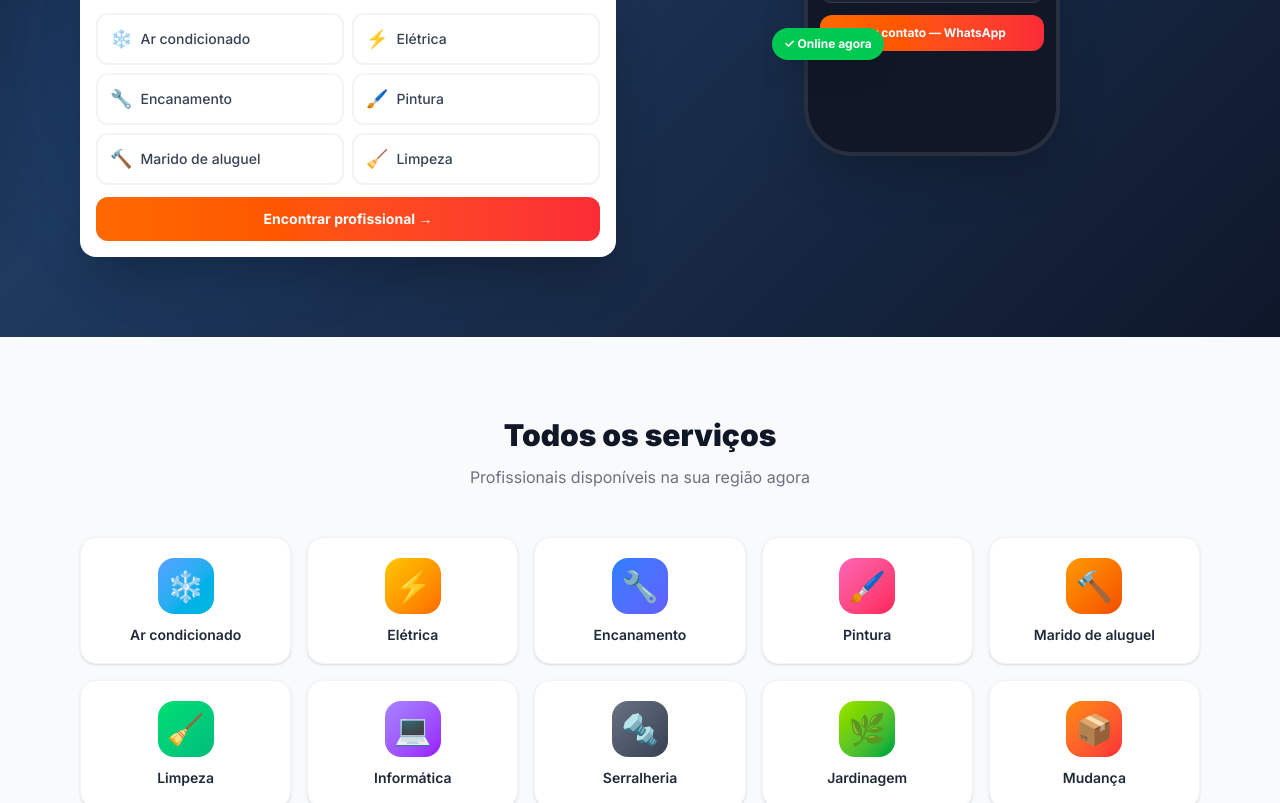
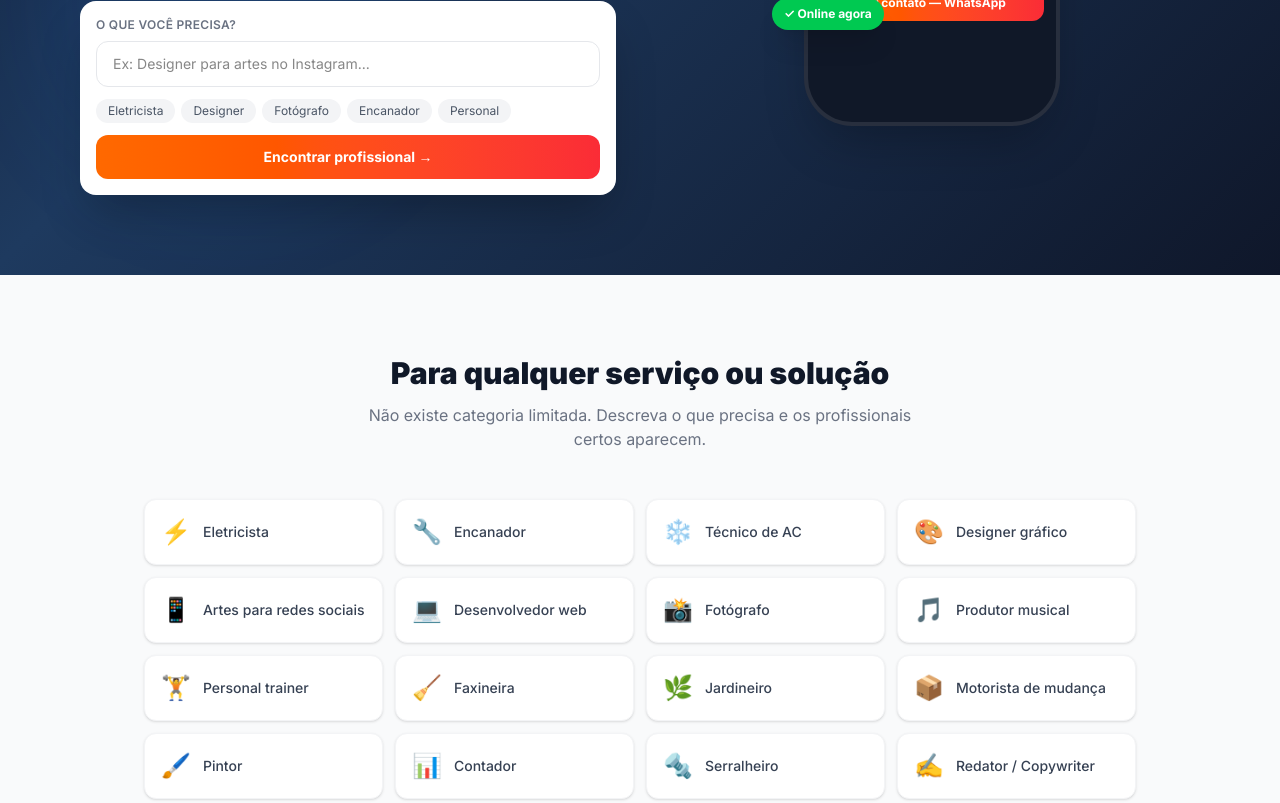
Before and after one commit to daniramosfox-star/storypay, a Next.js app: page / in a window 1280 px wide. Shown: the part 600-1403 px from the top of the page. Built offline with nearby package versions, Linux system fonts and the light colour scheme.

Commit message:
feat: open marketplace — free text service description, remove fixed categories

```diff
--- a/app/api/auth/signup/route.ts
+++ b/app/api/auth/signup/route.ts
@@ -8,7 +8,7 @@ function sanitize(v: string | undefined) {
 
 export async function POST(req: NextRequest) {
   try {
-    const { email, senha, nome, telefone, categoria, cidade, bio } = await req.json()
+    const { email, senha, nome, telefone, especialidade, cidade, bio } = await req.json()
 
     if (!email || !senha || !nome) {
       return NextResponse.json({ error: 'Campos obrigatórios faltando' }, { status: 400 })
@@ -52,7 +52,7 @@ export async function POST(req: NextRequest) {
       tipo: 'prestador',
       nome,
       telefone: telefone || null,
-      categoria_id: categoria || null,
+      especialidade: especialidade || null,
       cidade_id: cidade || null,
       bio: bio || null,
       is_online: false,
--- a/app/cadastro/page.tsx
+++ b/app/cadastro/page.tsx
@@ -51,7 +51,7 @@ function CadastroContent() {
     senha: '',
     confirmSenha: '',
     telefone: '',
-    categoria: '',
+    especialidade: '', // campo livre: "o que você faz?"
     cidade: '',
     bio: '',
   })
@@ -72,7 +72,7 @@ function CadastroContent() {
 
   const goStep3 = () => {
     setTried(true)
-    if (form.categoria && form.cidade) { setStep(3); setTried(false) }
+    if (form.especialidade && form.cidade) { setStep(3); setTried(false) }
   }
 
   const handleSubmit = async () => {
@@ -90,7 +90,7 @@ function CadastroContent() {
           senha: form.senha,
           nome: form.nome,
           telefone: form.telefone,
-          categoria: form.categoria,
+          especialidade: form.especialidade,
           cidade: form.cidade,
           bio: form.bio,
         }),
@@ -217,13 +217,16 @@ function CadastroContent() {
                 </div>
 
                 <div>
-                  <label className="text-sm font-medium text-gray-700 block mb-1">Categoria de serviço</label>
-                  <select name="categoria" value={form.categoria} onChange={h}
-                    className={`w-full border rounded-xl px-4 py-3 text-sm focus:outline-none focus:ring-2 focus:ring-orange-400 bg-white ${tried && !form.categoria ? 'border-red-400 bg-red-50' : 'border-gray-200'}`}>
-                    <option value="">Selecione sua especialidade...</option>
-                    {CATEGORIAS.map(c => <option key={c.id} value={c.id}>{c.emoji} {c.nome}</option>)}
-                  </select>
-                  {err(tried && !form.categoria, 'Selecione sua categoria')}
+                  <label className="text-sm font-medium text-gray-700 block mb-1">O que você faz? <span className="text-gray-400 font-normal">(descreva livremente)</span></label>
+                  <input
+                    name="especialidade"
+                    value={form.especialidade}
+                    onChange={h}
+                    placeholder="Ex: Designer gráfico, artes para redes sociais e logos"
+                    className={`w-full border rounded-xl px-4 py-3 text-sm focus:outline-none focus:ring-2 focus:ring-orange-400 ${tried && !form.especialidade ? 'border-red-400 bg-red-50' : 'border-gray-200'}`}
+                  />
+                  <p className="text-xs text-gray-400 mt-1">Escreva como se estivesse apresentando seu serviço para um cliente</p>
+                  {err(tried && !form.especialidade, 'Descreva o serviço que você oferece')}
                 </div>
 
                 <div>
--- a/app/page.tsx
+++ b/app/page.tsx
@@ -49,37 +49,36 @@ export default function Home() {
 
               <h1 className="text-4xl sm:text-5xl lg:text-6xl font-black text-white leading-tight mb-6">
                 Encontre o profissional{' '}
-                <span className="gradient-text">certo agora</span>
+                <span className="gradient-text">que você precisa</span>
               </h1>
 
               <p className="text-white/70 text-xl leading-relaxed mb-8">
-                Eletricista, encanador, técnico de ar condicionado e muito mais — disponíveis perto de você agora. Contato direto pelo WhatsApp.
+                Descreva qualquer serviço ou solução — eletricista, designer, fotógrafo, personal trainer e muito mais. Profissionais disponíveis perto de você agora, contato direto pelo WhatsApp.
               </p>
 
               {/* Request form quick */}
               <div className="bg-white rounded-2xl p-4 shadow-2xl shadow-black/30">
-                <p className="text-gray-500 text-xs font-semibold uppercase tracking-wide mb-3">Qual serviço você precisa?</p>
-                <div className="grid grid-cols-2 gap-2 mb-3">
-                  {CATEGORIAS.slice(0, 6).map(cat => (
-                    <button
-                      key={cat.id}
-                      onClick={() => setCatSelecionada(cat.id)}
-                      className={`flex items-center gap-2 px-3 py-2.5 rounded-xl border-2 text-sm font-medium transition-all text-left ${
-                        catSelecionada === cat.id
-                          ? 'border-orange-500 bg-orange-50 text-orange-700'
-                          : 'border-gray-100 text-gray-700 hover:border-orange-300 hover:bg-orange-50/50'
-                      }`}
-                    >
-                      <span className="text-lg">{cat.emoji}</span>
-                      <span className="leading-tight">{cat.nome}</span>
+                <p className="text-gray-500 text-xs font-semibold uppercase tracking-wide mb-2">O que você precisa?</p>
+                <input
+                  type="text"
+                  value={catSelecionada}
+                  onChange={e => setCatSelecionada(e.target.value)}
+                  placeholder="Ex: Designer para artes no Instagram..."
+                  className="w-full border border-gray-200 rounded-xl px-4 py-3 text-sm focus:outline-none focus:ring-2 focus:ring-orange-400 mb-3"
+                />
+                <div className="flex flex-wrap gap-1.5 mb-3">
+                  {['Eletricista', 'Designer', 'Fotógrafo', 'Encanador', 'Personal'].map(s => (
+                    <button key={s} onClick={() => setCatSelecionada(s)}
+                      className="text-xs px-3 py-1 bg-gray-100 hover:bg-orange-100 hover:text-orange-700 text-gray-600 rounded-full transition-all">
+                      {s}
                     </button>
                   ))}
                 </div>
                 <Link
-                  href={catSelecionada ? `/pedir?categoria=${catSelecionada}` : '/pedir'}
+                  href={catSelecionada ? `/pedir?q=${encodeURIComponent(catSelecionada)}` : '/pedir'}
                   className="block w-full bg-gradient-to-r from-orange-500 to-red-500 text-white font-bold py-3 rounded-xl text-center hover:scale-[1.01] transition-all text-sm"
                 >
-                  {catSelecionada ? `Encontrar ${CATEGORIAS.find(c => c.id === catSelecionada)?.nome} →` : 'Encontrar profissional →'}
+                  Encontrar profissional →
                 </Link>
               </div>
             </div>
@@ -139,26 +138,43 @@ export default function Home() {
         </div>
       </section>
 
-      {/* Categorias */}
+      {/* Como é amplo */}
       <section className="py-20 bg-gray-50">
-        <div className="max-w-6xl mx-auto px-4">
+        <div className="max-w-5xl mx-auto px-4">
           <div className="text-center mb-12">
-            <h2 className="text-3xl font-black text-gray-900 mb-3">Todos os serviços</h2>
-            <p className="text-gray-500">Profissionais disponíveis na sua região agora</p>
+            <h2 className="text-3xl font-black text-gray-900 mb-3">Para qualquer serviço ou solução</h2>
+            <p className="text-gray-500 max-w-xl mx-auto">Não existe categoria limitada. Descreva o que precisa e os profissionais certos aparecem.</p>
           </div>
-          <div className="grid grid-cols-2 sm:grid-cols-3 lg:grid-cols-5 gap-4">
-            {CATEGORIAS.map(cat => (
-              <Link
-                key={cat.id}
-                href={`/pedir?categoria=${cat.id}`}
-                className="bg-white rounded-2xl p-5 flex flex-col items-center gap-3 border border-gray-100 shadow-sm card-hover text-center group"
-              >
-                <div className={`w-14 h-14 rounded-2xl bg-gradient-to-br ${cat.cor} flex items-center justify-center text-3xl group-hover:scale-110 transition-transform`}>
-                  {cat.emoji}
-                </div>
-                <p className="font-semibold text-gray-800 text-sm leading-tight">{cat.nome}</p>
+          <div className="grid grid-cols-2 sm:grid-cols-3 lg:grid-cols-4 gap-3">
+            {[
+              { emoji: '⚡', label: 'Eletricista' },
+              { emoji: '🔧', label: 'Encanador' },
+              { emoji: '❄️', label: 'Técnico de AC' },
+              { emoji: '🎨', label: 'Designer gráfico' },
+              { emoji: '📱', label: 'Artes para redes sociais' },
+              { emoji: '💻', label: 'Desenvolvedor web' },
+              { emoji: '📸', label: 'Fotógrafo' },
+              { emoji: '🎵', label: 'Produtor musical' },
+              { emoji: '🏋️', label: 'Personal trainer' },
+              { emoji: '🧹', label: 'Faxineira' },
+              { emoji: '🌿', label: 'Jardineiro' },
+              { emoji: '📦', label: 'Motorista de mudança' },
+              { emoji: '🖌️', label: 'Pintor' },
+              { emoji: '📊', label: 'Contador' },
+              { emoji: '🔩', label: 'Serralheiro' },
+              { emoji: '✍️', label: 'Redator / Copywriter' },
+            ].map((s, i) => (
+              <Link key={i} href="/pedir"
+                className="bg-white rounded-xl p-4 flex items-center gap-3 border border-gray-100 shadow-sm hover:border-orange-300 hover:bg-orange-50 transition-all group">
+                <span className="text-2xl group-hover:scale-110 transition-transform">{s.emoji}</span>
+                <span className="text-sm font-medium text-gray-700">{s.label}</span>
               </Link>
             ))}
+          </div>
+          <div className="text-center mt-6">
+            <Link href="/pedir" className="inline-flex items-center gap-2 text-orange-600 font-semibold text-sm hover:underline">
+              Não encontrou? Descreva qualquer serviço →
+            </Link>
           </div>
         </div>
       </section>
--- a/app/pedir/page.tsx
+++ b/app/pedir/page.tsx
@@ -1,14 +1,22 @@
 'use client'
 
-import { useState, useEffect, Suspense } from 'react'
-import { useSearchParams } from 'next/navigation'
+import { useState, Suspense } from 'react'
 import Link from 'next/link'
-import { CATEGORIAS, formatWhatsApp } from '@/lib/frepay/data'
+import { formatWhatsApp } from '@/lib/frepay/data'
+
+const exemplos = [
+  'Designer gráfico para criar logo e identidade visual',
+  'Eletricista para trocar o quadro de luz',
+  'Encanador — torneira pingando',
+  'Técnico de ar condicionado para manutenção',
+  'Personal trainer para treinos online',
+  'Fotógrafo para ensaio de família',
+  'Desenvolvedor para criar um site simples',
+  'Motorista para mudança residencial',
+]
 
 function PedirContent() {
-  const params = useSearchParams()
   const [step, setStep] = useState(1)
-  const [categoria, setCategoria] = useState(params.get('categoria') || '')
   const [descricao, setDescricao] = useState('')
   const [endereco, setEndereco] = useState('')
   const [localizando, setLocalizando] = useState(false)
@@ -17,8 +25,6 @@ function PedirContent() {
   const [urgente, setUrgente] = useState(false)
   const [enviado, setEnviado] = useState(false)
   const [tried, setTried] = useState(false)
-
-  const cat = CATEGORIAS.find(c => c.id === categoria)
 
   const formatTel = (v: string) => {
     const d = v.replace(/\D/g, '').slice(0, 11)
@@ -41,7 +47,7 @@ function PedirContent() {
 
   const avancar = () => {
     setTried(true)
-    if (step === 1 && categoria && descricao) { setStep(2); setTried(false) }
+    if (step === 1 && descricao.length >= 10) { setStep(2); setTried(false) }
     if (step === 2 && endereco) { setStep(3); setTried(false) }
     if (step === 3 && nome && telefone.replace(/\D/g,'').length >= 10) setEnviado(true)
   }
@@ -53,7 +59,7 @@ function PedirContent() {
           <div className="text-6xl mb-4">✅</div>
           <h1 className="text-2xl font-black text-gray-900 mb-2">Pedido enviado!</h1>
           <p className="text-gray-500 text-sm mb-6">
-            Prestadores de <strong>{cat?.nome}</strong> disponíveis na sua área serão notificados agora. O profissional entrará em contato pelo WhatsApp.
+            Prestadores disponíveis na sua área que atendem o que você precisa serão notificados agora. O profissional entrará em contato pelo WhatsApp.
           </p>
           <div className="bg-green-50 border border-green-200 rounded-2xl p-4 mb-6 flex items-center gap-3">
             <span className="text-3xl">📱</span>
@@ -92,41 +98,39 @@ function PedirContent() {
           ))}
         </div>
 
-        {/* Step 1 — Categoria + Descrição */}
+        {/* Step 1 — O que você precisa? */}
         {step === 1 && (
           <div className="flex flex-col gap-5">
             <div>
-              <h1 className="text-2xl font-black text-gray-900 mb-1">Qual serviço você precisa?</h1>
-              <p className="text-gray-400 text-sm">Selecione a categoria e descreva o problema</p>
+              <h1 className="text-2xl font-black text-gray-900 mb-1">O que você precisa?</h1>
+              <p className="text-gray-400 text-sm">Descreva livremente — qualquer serviço ou solução</p>
             </div>
 
             <div>
-              <label className="text-xs font-semibold text-gray-500 uppercase tracking-wide block mb-2">Categoria</label>
-              <div className="grid grid-cols-2 gap-2">
-                {CATEGORIAS.map(c => (
-                  <button key={c.id} onClick={() => setCategoria(c.id)}
-                    className={`flex items-center gap-2 px-3 py-2.5 rounded-xl border-2 text-sm font-medium transition-all text-left ${
-                      categoria === c.id ? 'border-orange-500 bg-orange-50 text-orange-700' : 'border-gray-200 text-gray-700 bg-white hover:border-orange-300'
-                    }`}>
-                    <span className="text-xl flex-shrink-0">{c.emoji}</span>
-                    <span className="leading-tight">{c.nome}</span>
+              <textarea
+                value={descricao}
+                onChange={e => setDescricao(e.target.value)}
+                rows={4}
+                placeholder="Ex: Preciso de um designer para criar artes para o meu Instagram..."
+                className={`w-full border rounded-xl px-4 py-3 text-sm focus:outline-none focus:ring-2 focus:ring-orange-400 resize-none bg-white ${tried && descricao.length < 10 ? 'border-red-400 bg-red-50' : 'border-gray-200'}`}
+              />
+              <div className="flex justify-between items-center mt-1">
+                {err(tried && descricao.length < 10, 'Descreva com mais detalhes (mín. 10 caracteres)')}
+                <p className="text-xs text-gray-300 ml-auto">{descricao.length} chars</p>
+              </div>
+            </div>
+
+            {/* Exemplos clicáveis */}
+            <div>
+              <p className="text-xs font-semibold text-gray-400 uppercase tracking-wide mb-2">Exemplos — clique para usar</p>
+              <div className="flex flex-wrap gap-2">
+                {exemplos.map((ex, i) => (
+                  <button key={i} onClick={() => setDescricao(ex)}
+                    className="text-xs px-3 py-1.5 bg-white border border-gray-200 rounded-full text-gray-600 hover:border-orange-400 hover:text-orange-700 hover:bg-orange-50 transition-all text-left">
+                    {ex.slice(0, 40)}{ex.length > 40 ? '...' : ''}
                   </button>
                 ))}
               </div>
-              {err(tried && !categoria, 'Selecione a categoria do serviço')}
-            </div>
-
-            <div>
-              <label className="text-xs font-semibold text-gray-500 uppercase tracking-wide block mb-1.5">Descreva o problema</label>
-              <textarea
-                value={descricao} onChange={e => setDescricao(e.target.value)}
-                rows={4}
-                placeholder={cat
-                  ? `Ex: ${cat.id === 'ar-condicionado' ? 'Meu ar condicionado não está gelando, preciso de manutenção urgente.' : cat.id === 'eletrica' ? 'Preciso trocar o quadro de luz e instalar 2 tomadas novas.' : 'Descreva o que precisa...'}`
-                  : 'Descreva o que você precisa com o máximo de detalhes possível...'}
-                className={`w-full border rounded-xl px-4 py-3 text-sm focus:outline-none focus:ring-2 focus:ring-orange-400 resize-none bg-white ${tried && !descricao ? 'border-red-400 bg-red-50' : 'border-gray-200'}`}
-              />
-              {err(tried && !descricao, 'Descreva o problema para os prestadores entenderem o que precisa')}
             </div>
 
             <label className="flex items-center gap-3 bg-orange-50 border border-orange-200 rounded-xl p-3 cursor-pointer">
@@ -151,11 +155,8 @@ function PedirContent() {
               <p className="text-gray-400 text-sm">Para encontrar prestadores perto de você</p>
             </div>
 
-            <button
-              onClick={usarGeolocalizacao}
-              disabled={localizando}
-              className="flex items-center gap-3 bg-blue-50 border-2 border-blue-200 rounded-xl p-4 text-left hover:border-blue-400 transition-all disabled:opacity-50"
-            >
+            <button onClick={usarGeolocalizacao} disabled={localizando}
+              className="flex items-center gap-3 bg-blue-50 border-2 border-blue-200 rounded-xl p-4 text-left hover:border-blue-400 transition-all disabled:opacity-50">
               <span className="text-2xl">{localizando ? '⏳' : '📍'}</span>
               <div>
                 <p className="font-bold text-blue-800 text-sm">{localizando ? 'Obtendo localização...' : 'Usar minha localização atual'}</p>
@@ -171,12 +172,10 @@ function PedirContent() {
 
             <div>
               <label className="text-xs font-semibold text-gray-500 uppercase tracking-wide block mb-1.5">Digite seu endereço</label>
-              <input
-                value={endereco} onChange={e => setEndereco(e.target.value)}
+              <input value={endereco} onChange={e => setEndereco(e.target.value)}
                 placeholder="Ex: Rua dos Pinheiros, 120 — Setor Bueno, Goiânia"
-                className={`w-full border rounded-xl px-4 py-3 text-sm focus:outline-none focus:ring-2 focus:ring-orange-400 bg-white ${tried && !endereco ? 'border-red-400 bg-red-50' : 'border-gray-200'}`}
-              />
-              {err(tried && !endereco, 'Informe seu endereço para encontrarmos profissionais próximos')}
+                className={`w-full border rounded-xl px-4 py-3 text-sm focus:outline-none focus:ring-2 focus:ring-orange-400 bg-white ${tried && !endereco ? 'border-red-400 bg-red-50' : 'border-gray-200'}`} />
+              {err(tried && !endereco, 'Informe seu endereço')}
             </div>
 
             <div className="flex gap-3">
@@ -196,61 +195,40 @@ function PedirContent() {
 
             <div>
               <label className="text-xs font-semibold text-gray-500 uppercase tracking-wide block mb-1.5">Seu nome</label>
-              <input
-                value={nome} onChange={e => setNome(e.target.value)}
-                placeholder="Como você se chama?"
-                className={`w-full border rounded-xl px-4 py-3 text-sm focus:outline-none focus:ring-2 focus:ring-orange-400 bg-white ${tried && !nome ? 'border-red-400 bg-red-50' : 'border-gray-200'}`}
-              />
+              <input value={nome} onChange={e => setNome(e.target.value)} placeholder="Como você se chama?"
+                className={`w-full border rounded-xl px-4 py-3 text-sm focus:outline-none focus:ring-2 focus:ring-orange-400 bg-white ${tried && !nome ? 'border-red-400 bg-red-50' : 'border-gray-200'}`} />
               {err(tried && !nome, 'Informe seu nome')}
             </div>
 
             <div>
-              <label className="text-xs font-semibold text-gray-500 uppercase tracking-wide block mb-1.5">
-                WhatsApp / Telefone
-              </label>
-              <input
-                value={telefone}
-                onChange={e => setTelefone(formatTel(e.target.value))}
-                placeholder="(62) 99999-9999"
-                inputMode="tel"
-                className={`w-full border rounded-xl px-4 py-3 text-sm focus:outline-none focus:ring-2 focus:ring-orange-400 bg-white ${tried && telefone.replace(/\D/g,'').length < 10 ? 'border-red-400 bg-red-50' : 'border-gray-200'}`}
-              />
-              {err(tried && telefone.replace(/\D/g,'').length < 10, 'Informe um número de WhatsApp válido')}
-
-              {/* Botão WhatsApp preview */}
+              <label className="text-xs font-semibold text-gray-500 uppercase tracking-wide block mb-1.5">WhatsApp / Telefone</label>
+              <input value={telefone} onChange={e => setTelefone(formatTel(e.target.value))}
+                placeholder="(62) 99999-9999" inputMode="tel"
+                className={`w-full border rounded-xl px-4 py-3 text-sm focus:outline-none focus:ring-2 focus:ring-orange-400 bg-white ${tried && telefone.replace(/\D/g,'').length < 10 ? 'border-red-400 bg-red-50' : 'border-gray-200'}`} />
+              {err(tried && telefone.replace(/\D/g,'').length < 10, 'Informe um número válido')}
               {telefone.replace(/\D/g,'').length >= 10 && (
-                <a
-                  href={formatWhatsApp(telefone)}
-                  target="_blank"
-                  rel="noreferrer"
-                  className="mt-2 flex items-center gap-2 bg-green-500 hover:bg-green-600 text-white font-bold px-4 py-2.5 rounded-xl text-sm transition-all w-fit"
-                >
-                  <span className="text-lg">💬</span>
-                  Abrir WhatsApp — {telefone}
+                <a href={formatWhatsApp(telefone)} target="_blank" rel="noreferrer"
+                  className="mt-2 flex items-center gap-2 bg-green-500 hover:bg-green-600 text-white font-bold px-4 py-2.5 rounded-xl text-sm transition-all w-fit">
+                  <span className="text-lg">💬</span> Abrir WhatsApp — {telefone}
                 </a>
               )}
             </div>
 
-            <div className="bg-gray-50 border border-gray-200 rounded-xl p-4 text-xs text-gray-500 leading-relaxed">
-              🔒 Seu número fica protegido. Só é revelado para o prestador que pagar pelo contato. Não enviamos spam.
+            {/* Resumo */}
+            <div className="bg-orange-50 border border-orange-100 rounded-xl p-4 text-xs flex flex-col gap-2">
+              <div className="flex gap-2">
+                <span className="text-gray-400 flex-shrink-0">Serviço:</span>
+                <span className="text-gray-800 font-medium">{descricao.slice(0, 80)}{descricao.length > 80 ? '...' : ''}</span>
+              </div>
+              <div className="flex gap-2">
+                <span className="text-gray-400 flex-shrink-0">Local:</span>
+                <span className="text-gray-800">{endereco}</span>
+              </div>
+              {urgente && <span className="font-bold text-red-600">🚨 Urgente</span>}
             </div>
 
-            {/* Resumo */}
-            <div className="bg-orange-50 border border-orange-100 rounded-xl p-4 flex flex-col gap-2 text-xs">
-              <div className="flex justify-between">
-                <span className="text-gray-500">Serviço</span>
-                <span className="font-semibold text-gray-800">{cat?.emoji} {cat?.nome}</span>
-              </div>
-              <div className="flex justify-between">
-                <span className="text-gray-500">Endereço</span>
-                <span className="font-semibold text-gray-800 text-right max-w-[60%]">{endereco}</span>
-              </div>
-              {urgente && (
-                <div className="flex justify-between">
-                  <span className="text-gray-500">Prioridade</span>
-                  <span className="font-bold text-red-600">🚨 Urgente</span>
-                </div>
-              )}
+            <div className="bg-gray-50 border border-gray-200 rounded-xl p-3 text-xs text-gray-500">
+              🔒 Seu número fica protegido. Só é revelado para o prestador após pagamento do lead.
             </div>
 
             <div className="flex gap-3">
```
